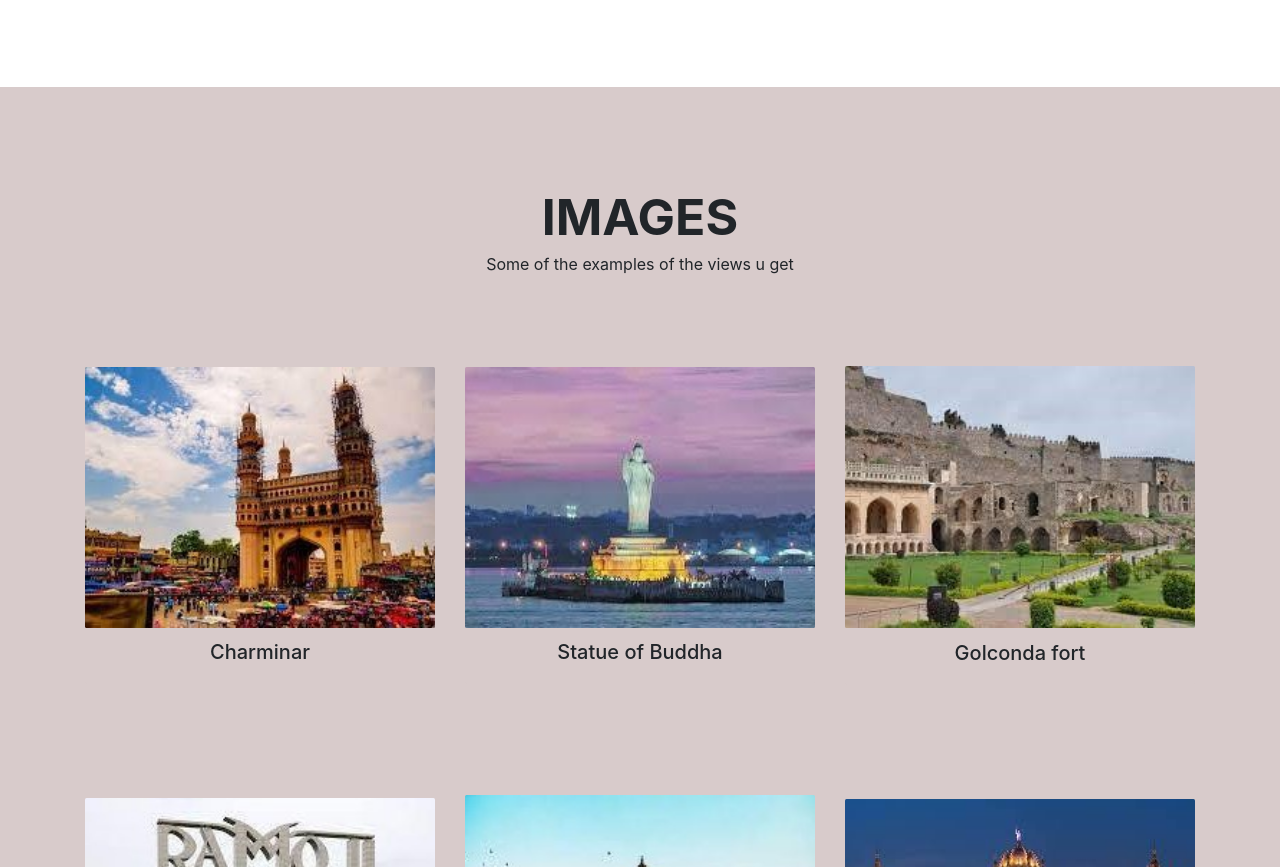
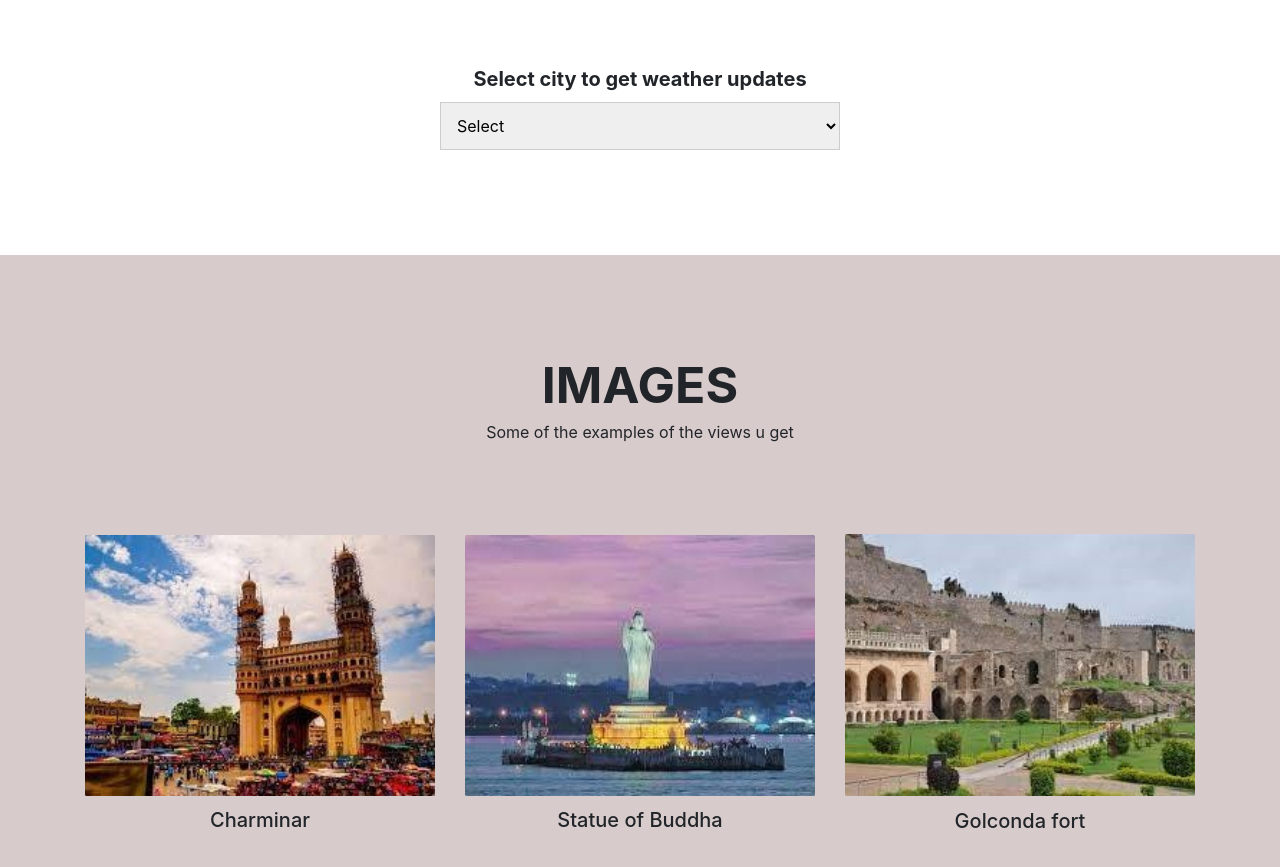
Before and after one commit to Chandresh726/Tourism.github.io, a plain HTML site: page index.html in a window 1280 px wide. Shown: the part 1302-2169 px from the top of the page. Drawn offline with nearby package versions, Linux system fonts and the light colour scheme.

Commit message:
1.4
weather application using ajax

```diff
--- a/home.css
+++ b/home.css
@@ -97,7 +97,15 @@ body.active {
     padding-bottom: 50px;
     border-radius: 50%;
 }
-
+.weathers {
+    text-align: center;
+    margin-top: 40px;
+}
+.weathers select {
+    color: black;
+    align-content: center;
+    width: 400px;
+}
 .images {
     background-color: rgb(216, 203, 203);
     width: 100%;
@@ -196,4 +204,9 @@ footer.active {
       width: 100%;
       margin-top: 0;
     }
+    #mode {
+        left: 10px;
+        margin: 5px 0px;
+    }
+
   }
--- a/index.html
+++ b/index.html
@@ -13,6 +13,34 @@
     <script src="https://maxcdn.bootstrapcdn.com/bootstrap/4.0.0/js/bootstrap.min.js" integrity="sha384-JZR6Spejh4U02d8jOt6vLEHfe/JQGiRRSQQxSfFWpi1MquVdAyjUar5+76PVCmYl" crossorigin="anonymous"></script>
 
     <link rel="stylesheet" href="home.css">
+
+
+    <script>
+        function funs(){
+            var w=document.getElementById("weather").value
+            var request = new XMLHttpRequest();
+            if (w != "none") {
+                request.open("GET","https://api.openweathermap.org/data/2.5/weather?q="+w+"&appid=93f26e3c57081a6210de53b8dcfdfea4",true);
+                request.onload =  function() {
+                    if( request.status>=200 && request.status<400){
+                        var data = JSON.parse(request.responseText);
+                        document.getElementById('temp').innerHTML = "The temperatue is " + data.main.temp;
+                        document.getElementById('clouds').innerHTML = "The weather is " + data.weather[0].description;
+                        var url = "https://openweathermap.org/img/w/"+data.weather[0].icon+".png";
+                        document.getElementById('myimg').src = url ;
+                    }
+                    else {
+                        console.log("Some error");
+                    }
+                };
+                request.onerror = function(){
+                    console.log("Connection error");
+                };
+                request.send();
+            }
+        }
+    </script>
+
 
     <title>Tourism</title>
 </head>
@@ -74,6 +102,29 @@
                 <h2>DELHI</h2>
                 <p>The place covered in this city are ISKCON Hare Krishna Temple,Kalkaji Mandir Hindu Temple,Jama Masjid,Akshardham Temple,Gurudwara Bangla Sahib (Sikh Temple),Laxmi Narayan Mandir,etc</p>
             </div>
+        </div>
+        <div class="weathers">
+            <div class="weatherh">
+                <h2>Select city to get weather updates</h2>
+            </div>
+            <select id="weather" onchange="funs()">
+                <option value="none">
+                    Select
+                </option>
+                <option value="Hyderabad">
+                    Hyderabad
+                </option>
+                <option value="Mumbai">
+                    Mumbai
+                </option>
+                <option value="Delhi">
+                    Delhi
+                </option>
+            </select>
+            <br>
+            <img id="myimg" src="">
+            <h2 id="temp"></h2>
+            <h3 id="clouds"></h3>
         </div>
 
     </section>
@@ -233,6 +284,8 @@
             }
             footer.classList.toggle("active");
         }
+
+
     </script>
 
 </body>
```
